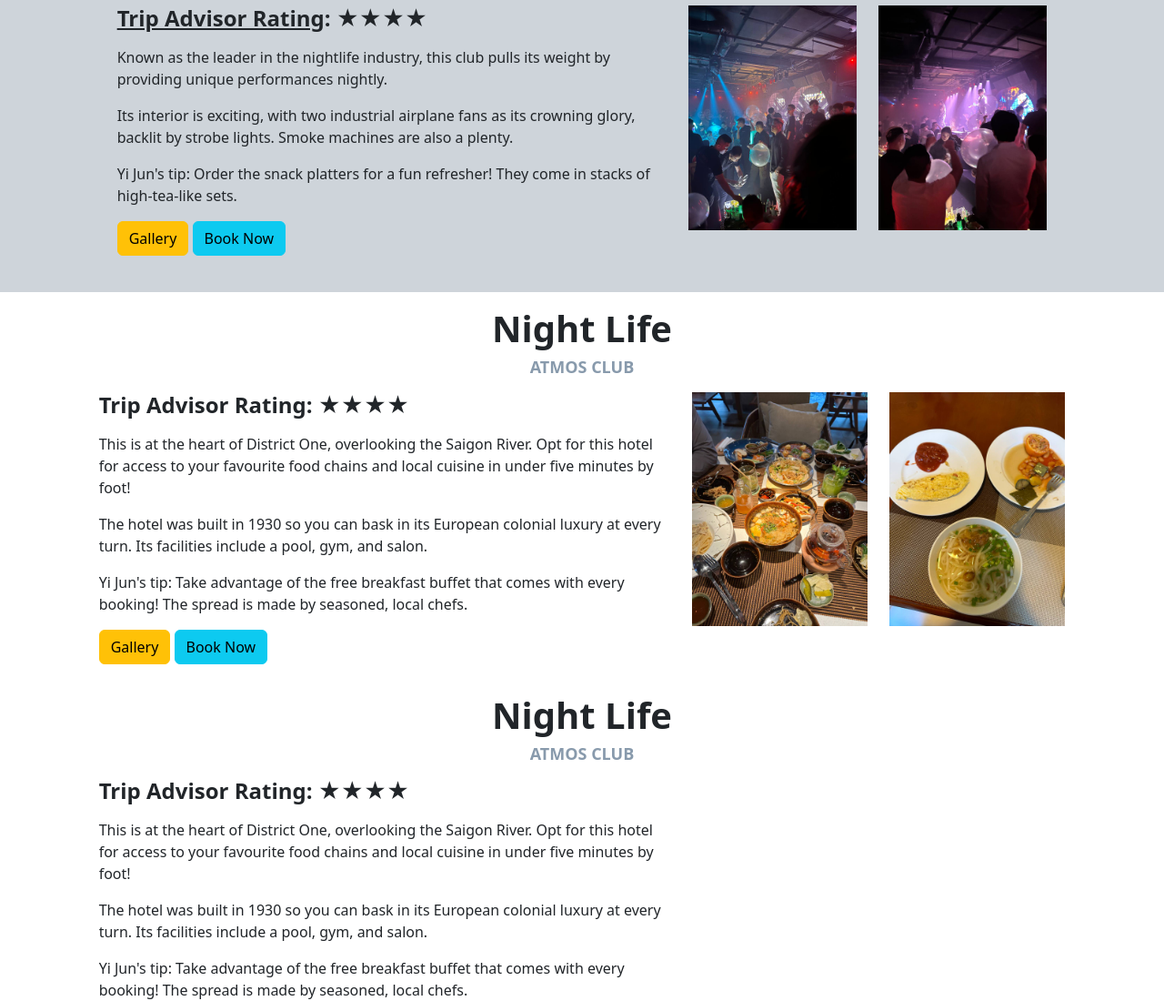
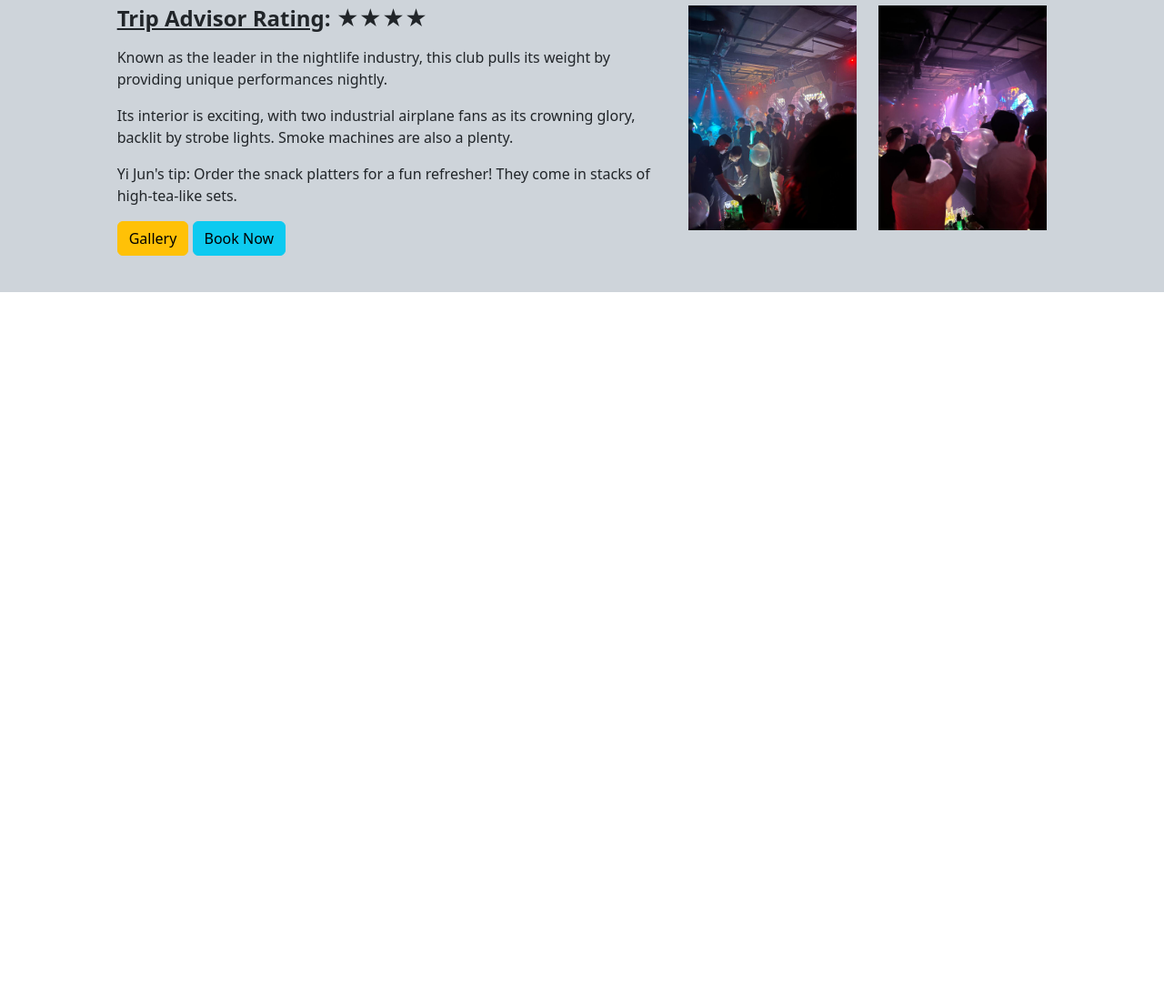
Before and after one commit to nujiyhol-blip/Travel-blog---School-assignment, a plain HTML site: page homepagecontent.html in a window 1280 px wide. Shown: the part 1658-2758 px from the top of the page at 91% size. After the commit the page ends 1979 px from the top, so only its background shows below. Drawn offline with nearby package versions, Linux system fonts and the light colour scheme.

Commit message:
Update homepagecontent.html

```diff
--- a/homepagecontent.html
+++ b/homepagecontent.html
@@ -206,79 +206,3 @@ h5{
     </div>
 </div>
 </html>
-<!--extra 1-->
-
-<div class="container">
-  <div class="row">
-    <div class="col-lg-4 col-md-3 col-sm-3">
-    </div>
-    <div class="col-lg-4 col-md-6 col-sm-6">
-      <p></p>
-      <h1>Night Life</h1>
-      <h2>ATMOS CLUB</h2>
-      <p></p>
-    </div>
-    <div class="col-lg-4 col-md-3 col-sm-3">
-    </div>
-    </div>
-  </div>
-
-  <div class="row">
-    <div class="col-lg-1 col-md-1 col-sm-1">
-    </div>
-    <div class="col-lg-6 col-md-4 col-sm-11">
-      <h4>Trip Advisor Rating: ★★★★</h4>
-      <p></p>
-      <body>This is at the heart of District One, overlooking the Saigon River. Opt for this hotel for access to your favourite food chains and local cuisine in under five minutes by foot!
-        <p></p>
-        The hotel was built in 1930 so you can bask in its European colonial luxury at every turn. Its facilities include a pool, gym, and salon.
-        <p></p>
-        Yi Jun's tip: Take advantage of the free breakfast buffet that comes with every booking! The spread is made by seasoned, local chefs.</body>
-        <p></p>
-        <a href="gallery.html" class="btn btn-warning" target="_blank">Gallery</a>
-        <a href="https://www.agoda.com/en-gb/search?device=c&network=g&adid=416781091616&rand=15836449405815731145&expid=&adpos=&selectedproperty=10974&city=13170&site_id=1841721&tag=67bf825d-fa22-9f20-687d-318a31c4ee31&gclid=Cj0KCQjw2cWgBhDYARIsALggUhqyKiIQRI1CyhxG2V3J4tWKEiiq372X77lxb8OhWgqgB0DPdrTi01gaAtOzEALw_wcB&checkin=2023-03-24&checkout=2023-03-25&adults=1&children=0&rooms=1&los=1" class="btn btn-info" target="_blank">Book Now</a>
-        <p></p>
-      </div>
-        <div class="col-lg-2 col-md-3 col-sm-5">
-      <img src="images/photo_2023-03-15_19-04-08.jpg" width="300" height="400" class="img-fluid" alt="...">
-    </div>
-    <div class="col-lg-2 col-md-3 col-sm-5">
-      <img src="images/photo_2023-03-15_19-04-14.jpg" width="300" height="400" class="img-fluid" alt="...">
-    </div>
-    <div class="col-lg-1 col-md-1 col-sm-1">
-    </div>
-    </div>
-
-            <!--extra 2-->
-
-<div class="container">
-  <div class="row">
-    <div class="col-lg-4 col-md-3 col-sm-3">
-    </div>
-    <div class="col-lg-4 col-md-6 col-sm-6">
-      <p></p>
-      <h1>Night Life</h1>
-      <h2>ATMOS CLUB</h2>
-      <p></p>
-    </div>
-    <div class="col-lg-4 col-md-3 col-sm-3">
-    </div>
-    </div>
-  </div>
-
-  <div class="row">
-    <div class="col-lg-1 col-md-1 col-sm-1">
-    </div>
-    <div class="col-lg-6 col-md-4 col-sm-11">
-      <h4>Trip Advisor Rating: ★★★★</h4>
-      <p></p>
-      <body>This is at the heart of District One, overlooking the Saigon River. Opt for this hotel for access to your favourite food chains and local cuisine in under five minutes by foot!
-        <p></p>
-        The hotel was built in 1930 so you can bask in its European colonial luxury at every turn. Its facilities include a pool, gym, and salon.
-        <p></p>
-        Yi Jun's tip: Take advantage of the free breakfast buffet that comes with every booking! The spread is made by seasoned, local chefs.</body>
-
-      </div>
-
-    </div>
-    </div>
```
